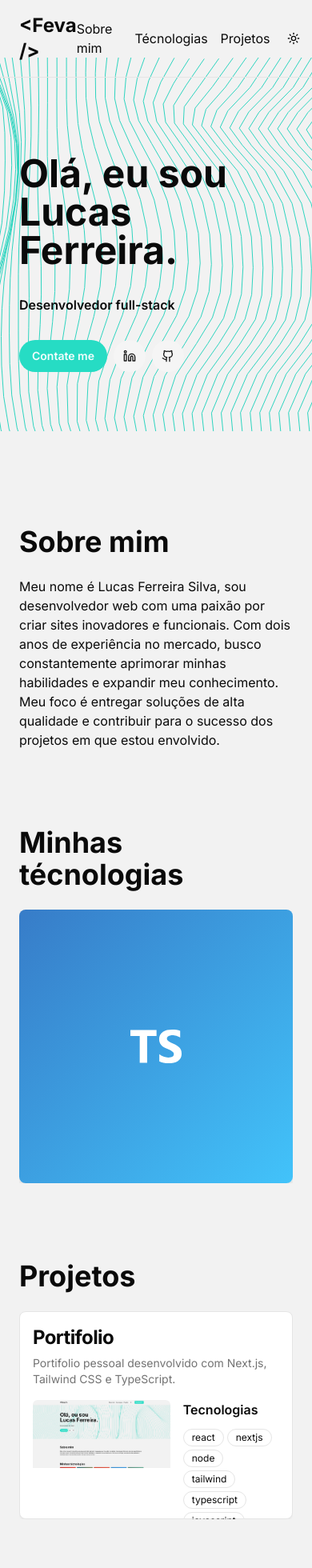
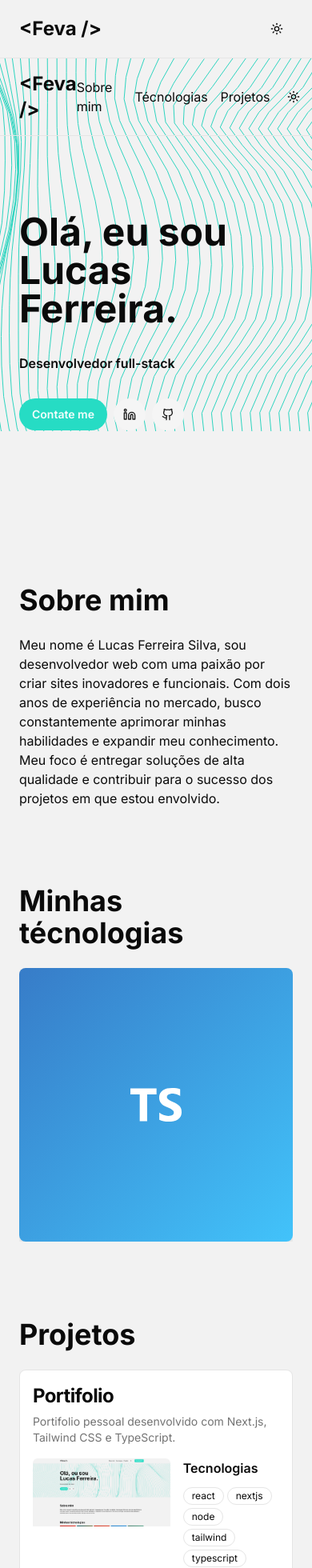
Before and after one commit to lucasfeva/portifolio, a Next.js app: page / in a window 390 px wide. Shown: the top 1960 px of the page at 80% size. Built offline with nearby package versions, Linux system fonts and the light colour scheme.

Commit message:
feat: add hook use-mobile and new project "Calcular Nota"

```diff
--- a/src/components/header.tsx
+++ b/src/components/header.tsx
@@ -2,9 +2,21 @@ import Link from "next/link";
 import { ThemeToggle } from "./theme-toggle";
 import { Button } from "./ui/button";
 import { Separator } from "./ui/separator";
+import { useIsMobile } from "@/hooks/use-mobile";
 
 export default function Header() {
   return (
+    <>
+      {useIsMobile() ? (
+        <div className="border-b">
+          <div className="lg:max-w-[1150px] md:max-w-[600px] mx-auto lg:p-0 px-6">
+            <div className="flex items-center justify-between py-4">
+              <h1 className="font-bold text-2xl">{`<Feva />`}</h1>
+              <ThemeToggle />
+            </div>
+          </div>
+        </div>
+      ) : null}
       <div className="border-b">
         <div className="lg:max-w-[1150px] md:max-w-[600px] mx-auto lg:p-0 px-6">
           <div className="flex items-center justify-between py-4">
@@ -35,5 +47,6 @@ export default function Header() {
           </div>
         </div>
       </div>
+    </>
   );
 }
--- a/src/constants/projects.ts
+++ b/src/constants/projects.ts
@@ -23,4 +23,20 @@ export const Projects: Project[] = [
       "html",
     ],
   },
+  {
+    title: "Calcular Nota",
+    description:
+      "Aplicação desenvolvida para calcular a média final e indicar a nota mínima necessária para aprovação com média 5, de acordo com os critérios da FHO.",
+    image: "/projects/calcular-nota.png",
+    link: "https://calcularnota.com.br/",
+    technologies: [
+      "react",
+      "nextjs",
+      "node",
+      "tailwind",
+      "typescript",
+      "javascript",
+      "html",
+    ],
+  },
 ];
--- /dev/null
+++ b/src/hooks/use-mobile.tsx
@@ -0,0 +1,19 @@
+import * as React from "react"
+
+const MOBILE_BREAKPOINT = 768
+
+export function useIsMobile() {
+  const [isMobile, setIsMobile] = React.useState<boolean | undefined>(undefined)
+
+  React.useEffect(() => {
+    const mql = window.matchMedia(`(max-width: ${MOBILE_BREAKPOINT - 1}px)`)
+    const onChange = () => {
+      setIsMobile(window.innerWidth < MOBILE_BREAKPOINT)
+    }
+    mql.addEventListener("change", onChange)
+    setIsMobile(window.innerWidth < MOBILE_BREAKPOINT)
+    return () => mql.removeEventListener("change", onChange)
+  }, [])
+
+  return !!isMobile
+}
```
Also changed, not shown: public/projects/calcular-nota.png (added). Lines whose indentation alone changed are shown as unchanged.
